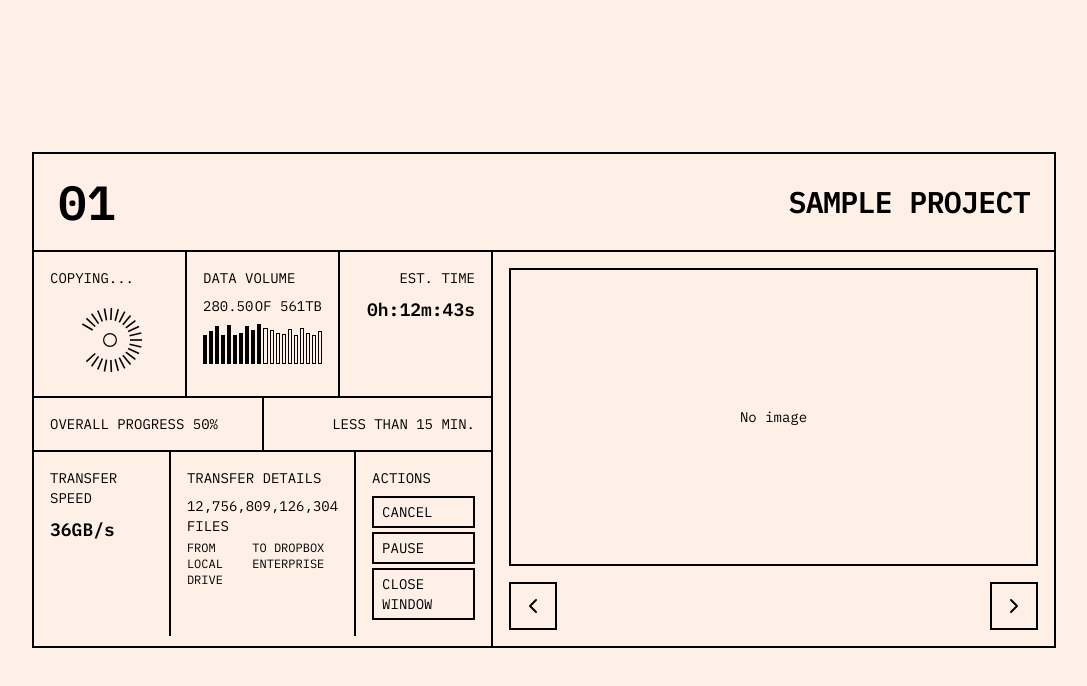
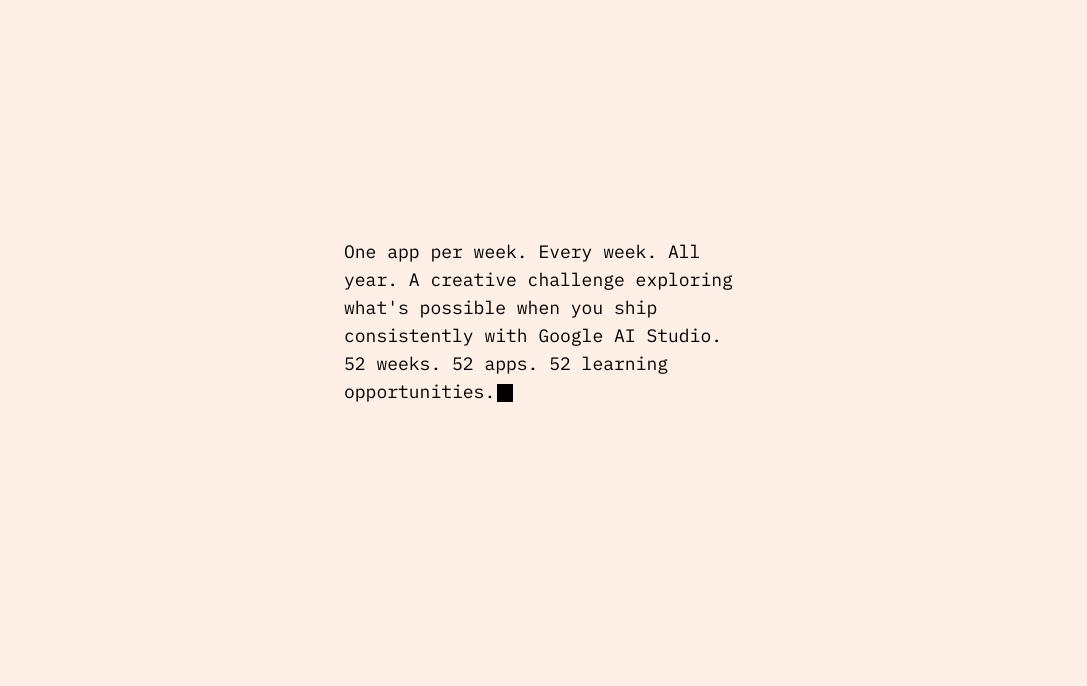
Before and after one commit to vamsibatchu1/vibenbuild, a Next.js app: page / in a window 1280 px wide. Shown: the top 686 px of the page, without its empty margins (96-1183 px from the left). Built offline with nearby package versions, Linux system fonts and the light colour scheme.

Commit message:
Update global styles and refactor Home component: Added Google Sans font class and replaced ProjectCard with LandingPage for a streamlined homepage layout.

```diff
--- a/app/globals.css
+++ b/app/globals.css
@@ -23,3 +23,7 @@
 .font-ibm-plex-mono {
   font-family: var(--font-ibm-plex-mono);
 }
+
+.font-google-sans {
+  font-family: 'Google Sans', -apple-system, BlinkMacSystemFont, 'Segoe UI', sans-serif;
+}
--- a/app/page.tsx
+++ b/app/page.tsx
@@ -1,17 +1,5 @@
-import { ProjectCard } from '@/components/ProjectCard'
-import { getProjects } from '@/data/projects'
+import { LandingPage } from '@/components/LandingPage'
 
 export default function Home() {
-  const projects = getProjects()
-  const sampleProject = projects[0]
-
-  return (
-    <main className="min-h-screen bg-[#FEF0E7] flex items-center justify-center p-4 md:p-8">
-      {sampleProject && (
-        <div className="w-full max-w-5xl">
-          <ProjectCard project={sampleProject} />
-        </div>
-      )}
-    </main>
-  )
+  return <LandingPage />
 }
--- /dev/null
+++ b/components/LandingPage.tsx
@@ -0,0 +1,60 @@
+'use client'
+
+import { useState } from 'react'
+import { motion, AnimatePresence } from 'framer-motion'
+import { TypingAnimation } from './TypingAnimation'
+
+export function LandingPage() {
+  const [showSubtext, setShowSubtext] = useState(false)
+  const [showButton, setShowButton] = useState(false)
+
+  const mainText = "One app per week. Every week. All year. A creative challenge exploring what's possible when you ship consistently with Google AI Studio. 52 weeks. 52 apps. 52 learning opportunities."
+
+  const handleMainTextComplete = () => {
+    setTimeout(() => {
+      setShowSubtext(true)
+      setTimeout(() => {
+        setShowButton(true)
+      }, 600)
+    }, 800)
+  }
+
+  return (
+    <main className="min-h-screen bg-[#FEF0E7] flex items-center justify-center p-4">
+      <div className="max-w-[400px] w-full">
+        {/* Main Typing Text */}
+        <div className="mb-8">
+          <div className="font-ibm-plex-mono text-base md:text-lg text-black text-left leading-relaxed">
+            <TypingAnimation text={mainText} speed={30} onComplete={handleMainTextComplete} />
+          </div>
+        </div>
+
+        {/* Subtext with dotted underline only on Vamsi batchu - space reserved from start */}
+        <motion.div
+          initial={{ opacity: 0 }}
+          animate={{ opacity: showSubtext ? 1 : 0 }}
+          transition={{ duration: 0.5, ease: 'easeOut' }}
+          className="mb-8"
+        >
+          <div className="font-ibm-plex-mono text-sm md:text-base text-black text-left leading-loose">
+            A project by{' '}
+            <span className="border-b-2 border-dotted border-black pb-1">Vamsi batchu</span>
+            {' '}& powered by Gemini
+          </div>
+        </motion.div>
+
+        {/* Button - space reserved from start */}
+        <motion.div
+          initial={{ opacity: 0 }}
+          animate={{ opacity: showButton ? 1 : 0 }}
+          transition={{ duration: 0.5, ease: 'easeOut' }}
+          className="mt-8"
+        >
+          <button className="w-full max-w-[400px] h-11 border-2 border-black bg-transparent font-ibm-plex-mono text-base text-black hover:bg-black hover:text-[#FEF0E7] transition-colors">
+            View experiments
+          </button>
+        </motion.div>
+      </div>
+    </main>
+  )
+}
--- /dev/null
+++ b/components/TypingAnimation.tsx
@@ -0,0 +1,60 @@
+'use client'
+
+import { useState, useEffect, useRef } from 'react'
+
+interface TypingAnimationProps {
+  text: string
+  speed?: number
+  onComplete?: () => void
+}
+
+export function TypingAnimation({ text, speed = 30, onComplete }: TypingAnimationProps) {
+  const [displayedText, setDisplayedText] = useState('')
+  const [showCursor, setShowCursor] = useState(true)
+  const [isComplete, setIsComplete] = useState(false)
+  const onCompleteRef = useRef(onComplete)
+
+  // Update ref when onComplete changes
+  useEffect(() => {
+    onCompleteRef.current = onComplete
+  }, [onComplete])
+
+  useEffect(() => {
+    if (isComplete) return
+
+    let currentIndex = 0
+    const interval = setInterval(() => {
+      if (currentIndex < text.length) {
+        setDisplayedText(text.slice(0, currentIndex + 1))
+        currentIndex++
+      } else {
+        clearInterval(interval)
+        setIsComplete(true)
+        if (onCompleteRef.current) {
+          onCompleteRef.current()
+        }
+      }
+    }, speed)
+
+    return () => clearInterval(interval)
+  }, [text, speed, isComplete])
+
+  // Blinking cursor animation
+  useEffect(() => {
+    const cursorInterval = setInterval(() => {
+      setShowCursor((prev) => !prev)
+    }, 530)
+
+    return () => clearInterval(cursorInterval)
+  }, [])
+
+  return (
+    <span className="inline">
+      {displayedText}
+      <span
+        className={`inline-block bg-black align-middle ${showCursor ? 'opacity-100' : 'opacity-0'} transition-opacity`}
+        style={{ width: '16px', height: '1em', marginLeft: '2px' }}
+      />
+    </span>
+  )
+}
```
